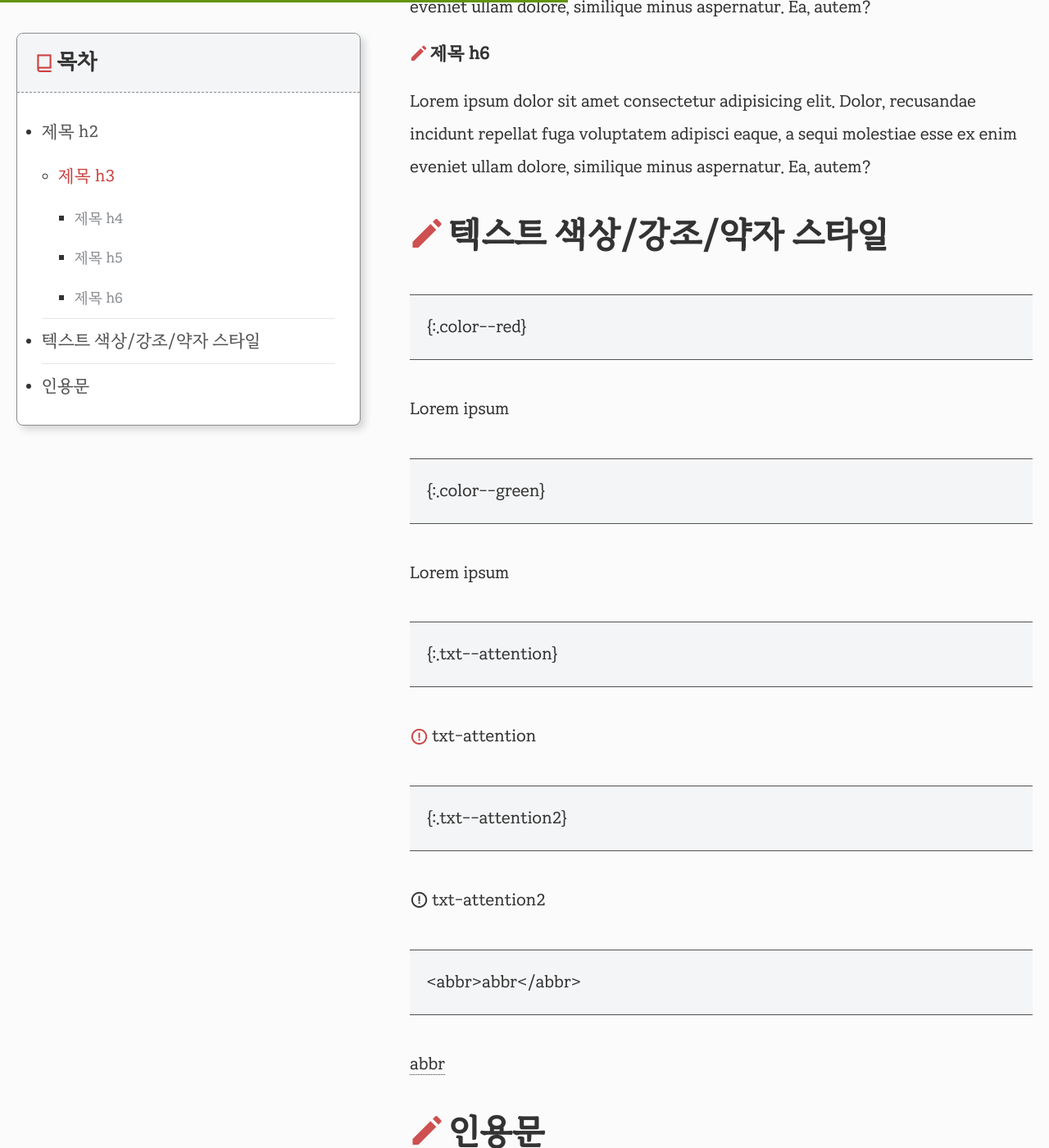
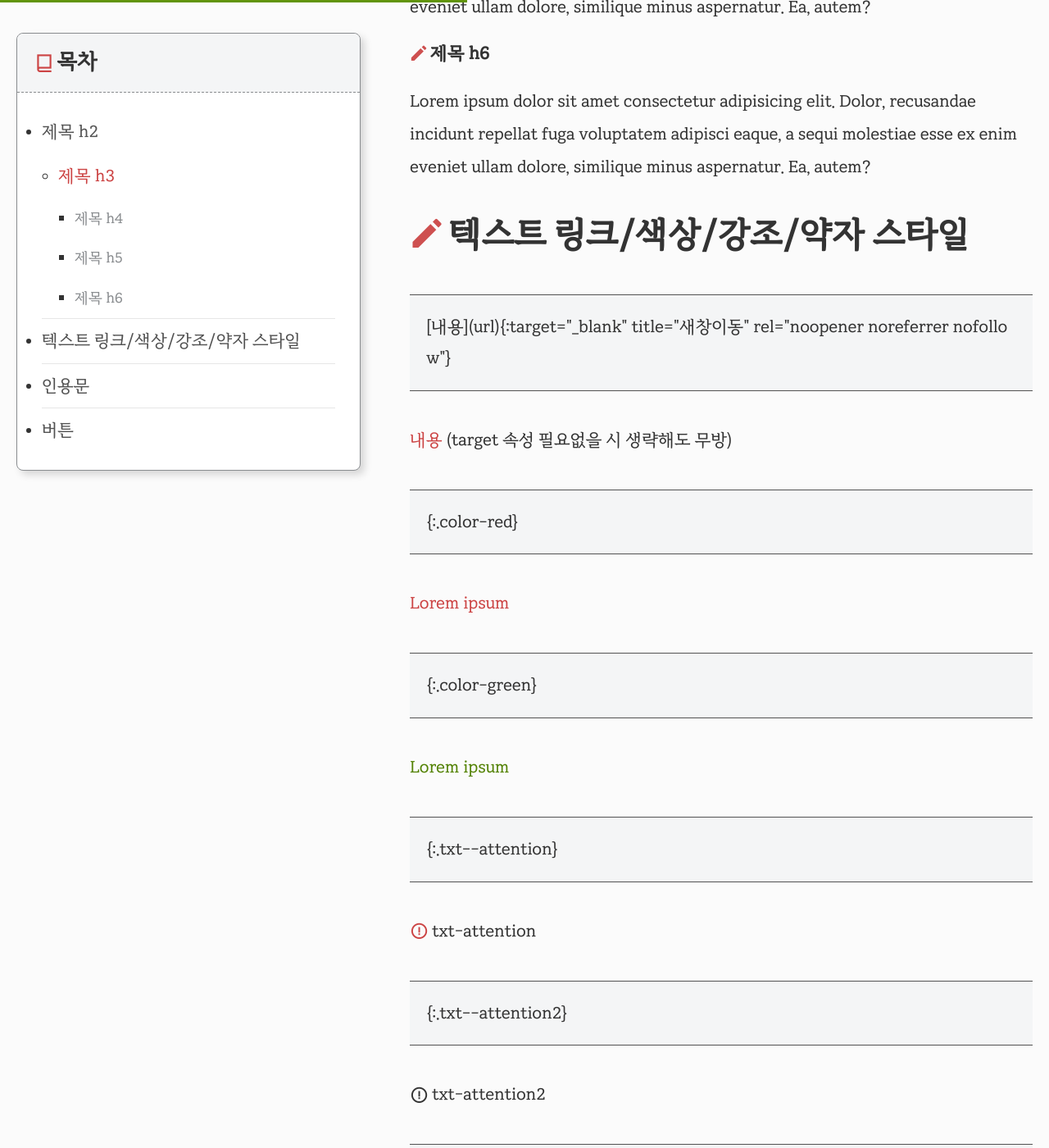
Before and after one commit to selosele/jekyll-theme-tidyred, a Jekyll site: the page built from _posts/2020-06-23-example-post03.md, in a window 1280 px wide and 1400 px high, scrolled down 1520 px. Shown: the whole window at 82% size. Built offline with Jekyll 4.4.1, drawn with Linux system fonts in a browser that asks for light colours; some of the changed text lies outside the part shown.

Commit message:
포스트 수정

```diff
--- a/_posts/2020-06-23-example-post03.md
+++ b/_posts/2020-06-23-example-post03.md
@@ -40,16 +40,23 @@
 
 Lorem ipsum dolor sit amet consectetur adipisicing elit. Dolor, recusandae incidunt repellat fuga voluptatem adipisci eaque, a sequi molestiae esse ex enim eveniet ullam dolore, similique minus aspernatur. Ea, autem?
 
-## 텍스트 색상/강조/약자 스타일
+## 텍스트 링크/색상/강조/약자 스타일
 
-<pre class="codebox" title="markdown 코드">{:.color--red}</pre>
+<pre class="codebox" title="markdown 코드">
+[내용](url){:target="_blank"}
+</pre>
 
-{:.color--red}
+[내용](https://tidyred.github.io/){:target="_blank"}
+(target 속성 필요없을 시 생략해도 무방)
+
+<pre class="codebox" title="markdown 코드">{:.color-red}</pre>
+
+{:.color-red}
 Lorem ipsum
 
-<pre class="codebox" title="markdown 코드">{:.color--green}</pre>
+<pre class="codebox" title="markdown 코드">{:.color-green}</pre>
 
-{:.color--green}
+{:.color-green}
 Lorem ipsum
 
 <pre class="codebox" title="markdown 코드">{:.txt--attention}</pre>
@@ -62,9 +69,12 @@
 {:.txt--attention2}
 txt--attention2
 
-<pre class="codebox" title="html 코드(abbr은 html 코드 삽입해야 함)">&lt;abbr&gt;abbr&lt;/abbr&gt;</pre>
+<pre class="codebox" title="markdown 코드">
+  &lt;abbr&gt;abbr&lt;/abbr&gt;
+  약자 태그 - 마크업으로 작성
+</pre>
 
-<abbr title="abbreviation" aria-describedby="tooltip-of-this-title">abbr</abbr>
+<abbr title="abbreviation">abbr</abbr>
 
 ## 인용문
 
@@ -77,3 +87,9 @@
 > Lorem ipsum dolor sit, amet consectetur adipisicing elit. Harum ipsum sapiente perspiciatis, facilis libero rerum, delectus veritatis quia illum explicabo, dolores magnam quos fuga modi ipsa dolore consequatur amet voluptatem!
 >
 > <cite><a href="#">출처</a></cite>
+
+## 버튼
+
+<pre class="codebox" title="markdown 코드">[내용](url){:.page__btn}</pre>
+
+[내용](https://tidyred.github.io/){:.page__btn}
```
Also changed, not shown: _posts/2020-06-23-example-post02.md (+1 -0 lines), _posts/2020-06-24-example-post07.md (+2 -6 lines).
